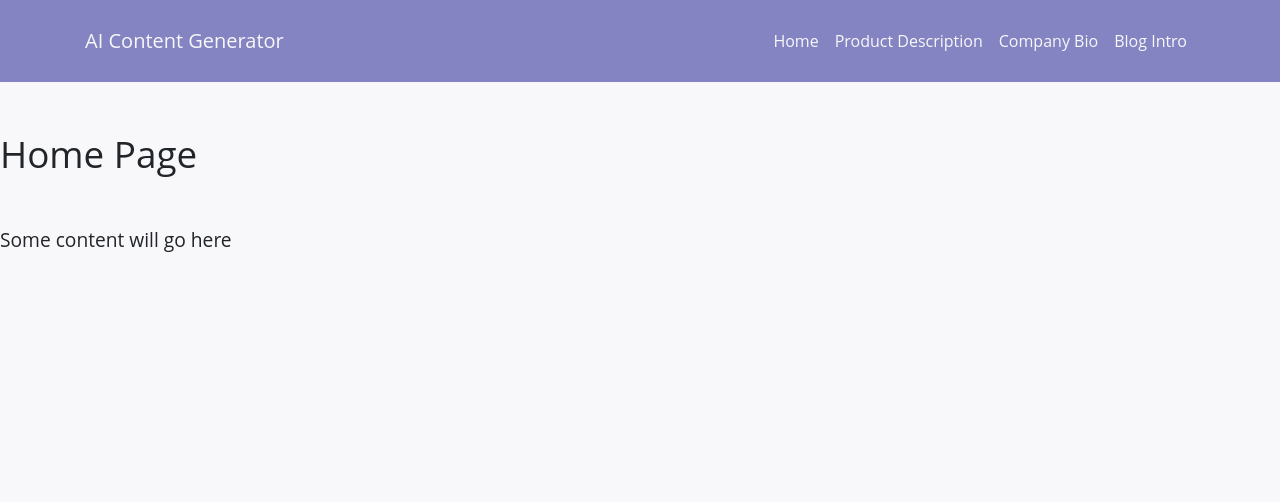
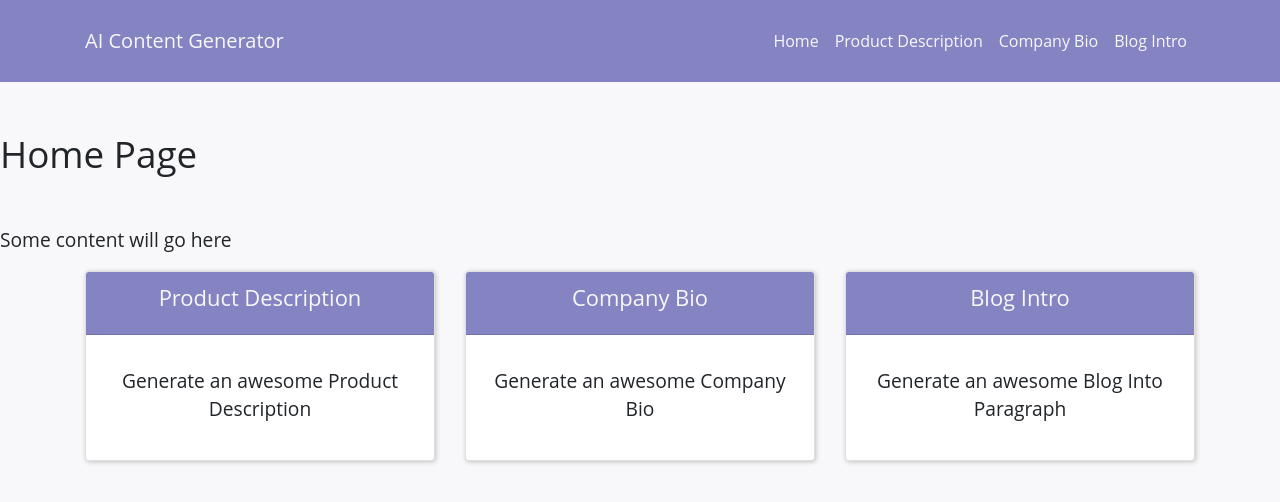
Before and after one commit to ash1eygrace/ai-content, a React (Create React App) app in the folder copyai/: page / in a window 1280 px wide. Shown: the top 502 px of the page. Built offline with nearby package versions, Linux system fonts and the light colour scheme.

Commit message:
Add columns and cards to homepage

```diff
--- a/copyai/src/components/Home.js
+++ b/copyai/src/components/Home.js
@@ -1,5 +1,6 @@
 import React from 'react'
 import { Component } from 'react'
+import { Container, Card, Row, Col } from 'react-bootstrap'
 
 class Home extends Component {
     render() {
@@ -7,6 +8,44 @@ class Home extends Component {
             <div>
                 <h1>Home Page</h1>
                 <p>Some content will go here</p>
+                <Container>
+                <Row>
+                    <Col>
+                    <Card className="text-center">
+                        <Card.Header><h2>Product Description</h2></Card.Header>
+                        <Card.Body>
+                            <Card.Title></Card.Title>
+                            <Card.Text>
+                            <p>Generate an awesome Product Description</p>
+                            </Card.Text>
+                        </Card.Body>
+                    </Card>
+                    </Col>
+                    <Col>
+                    <Card className="text-center">
+                        <Card.Header><h2>Company Bio</h2></Card.Header>
+                        <Card.Body>
+                            <Card.Title></Card.Title>
+                            <Card.Text>
+                            <p>Generate an awesome Company Bio</p>
+                            </Card.Text>
+                        </Card.Body>
+                    </Card>
+                    </Col>
+                    <Col>
+                    <Card className="text-center">
+                        <Card.Header><h2>Blog Intro</h2></Card.Header>
+                        <Card.Body>
+                            <Card.Title></Card.Title>
+                            <Card.Text>
+                            <p>Generate an awesome Blog Into Paragraph</p>
+                            </Card.Text>
+                        </Card.Body>
+                    </Card>
+                    </Col>
+                </Row>
+                </Container>
+
             </div>
         )
     }
```
